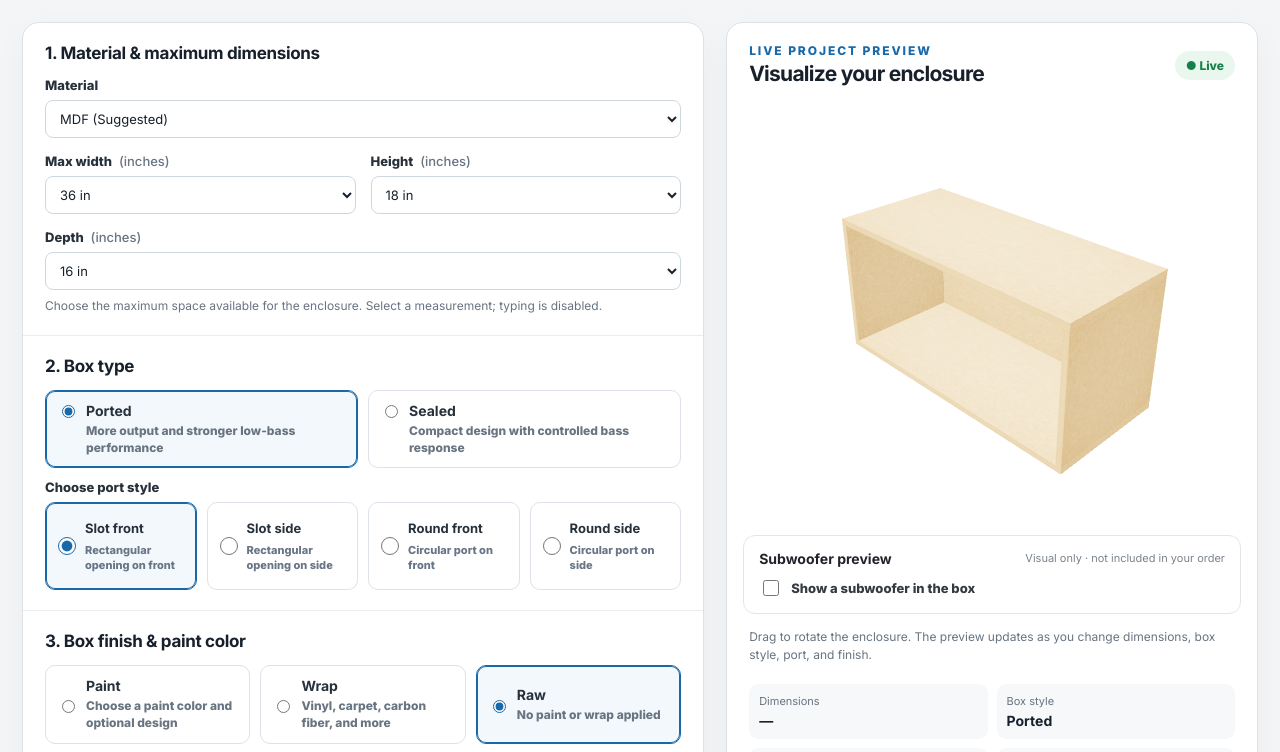
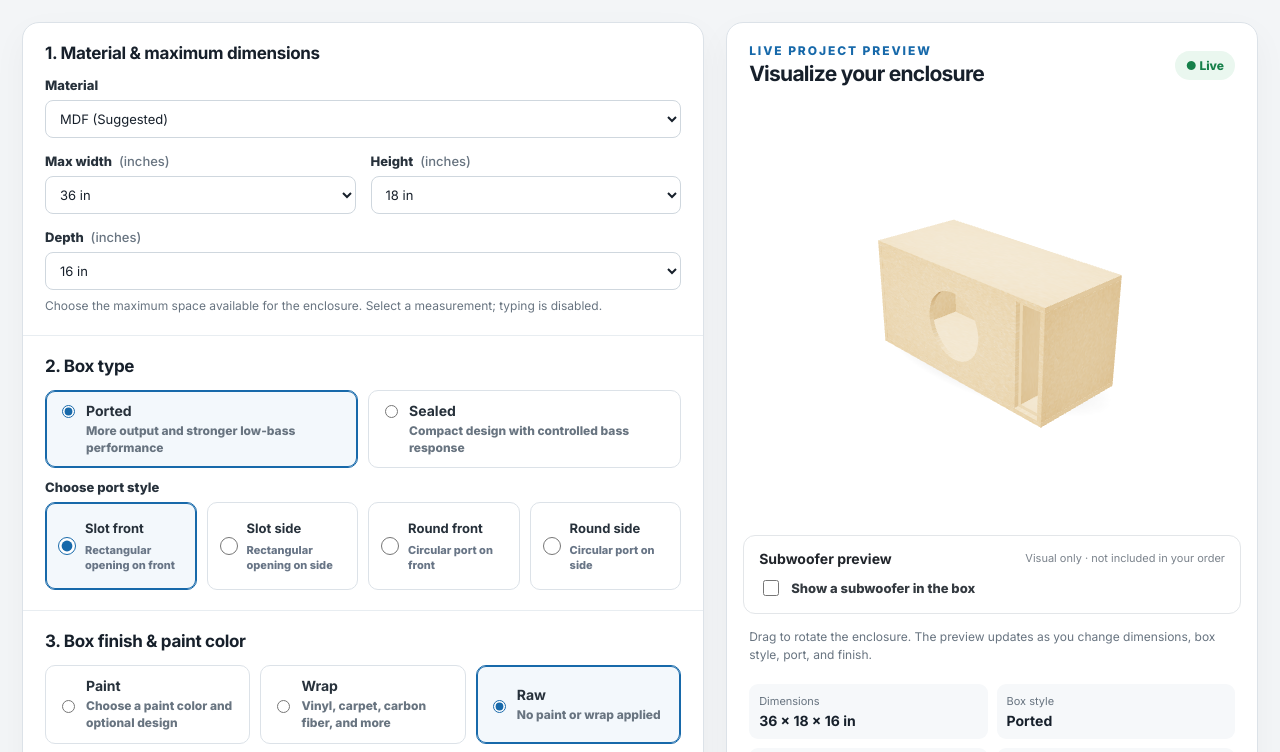
Before and after one commit to EnclosureLab/Enclosure-Lab, a plain HTML site: page enclosure-designer.html in a window 1280 px wide. Shown: the part 174-926 px from the top of the page. Drawn offline with nearby package versions, Linux system fonts and the light colour scheme; animation ran at ten frames a second.

Commit message:
Fix 3D preview selected subwoofer size declaration

```diff
--- a/enclosure-designer.html
+++ b/enclosure-designer.html
@@ -396,7 +396,8 @@ function updateModel(){
  const portW=Math.min(D*.62,Math.max(3.0*scale,D*.22));
  const portH=Math.min((H-2*t)*.72,Math.max(3.6*scale,(H-2*t)*.50));
  const portR=Math.min((H-2*t)*.22,(D-2*t)*.18,2.7*scale);
- // The standalone size selector was removed; derive the driver size from the selected model or custom-size field. Use 12 in only as a temporary preview fallback until a custom size is entered.\n const selectedSubSize=getSelectedSubwooferSize()||12;
+ // The standalone size selector was removed; derive the driver size from the selected model or custom-size field. Use 12 in only as a temporary preview fallback until a custom size is entered.
+ const selectedSubSize=getSelectedSubwooferSize()||12;
  const cutoutDiameter=Math.max(1,selectedSubSize-1);
  const wooferRadius=cutoutDiameter*scale/2;
  function normalizePanelUV(geometry,width,height){const p=geometry.attributes.position,uv=geometry.attributes.uv;for(let i=0;i<p.count;i++)uv.setXY(i,(p.getX(i)+width/2)/width,(p.getY(i)+height/2)/height);uv.needsUpdate=true;return geometry}
```
